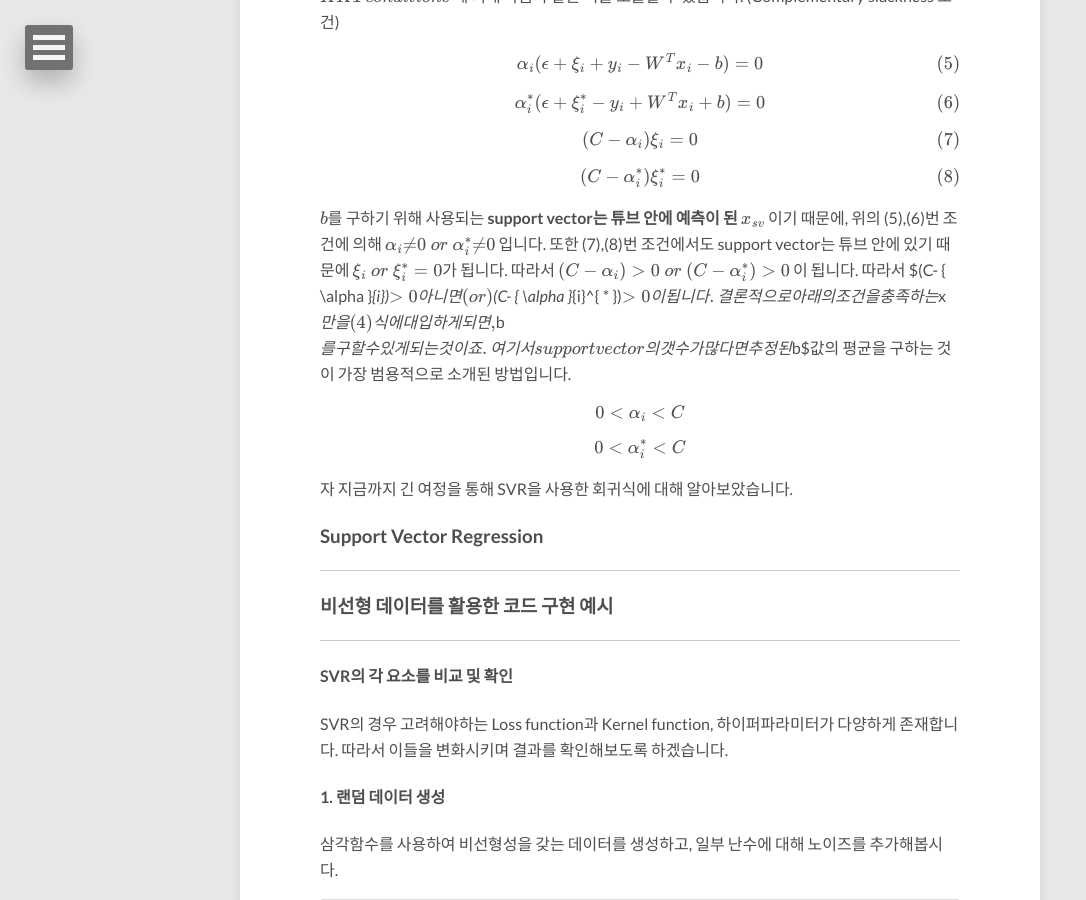
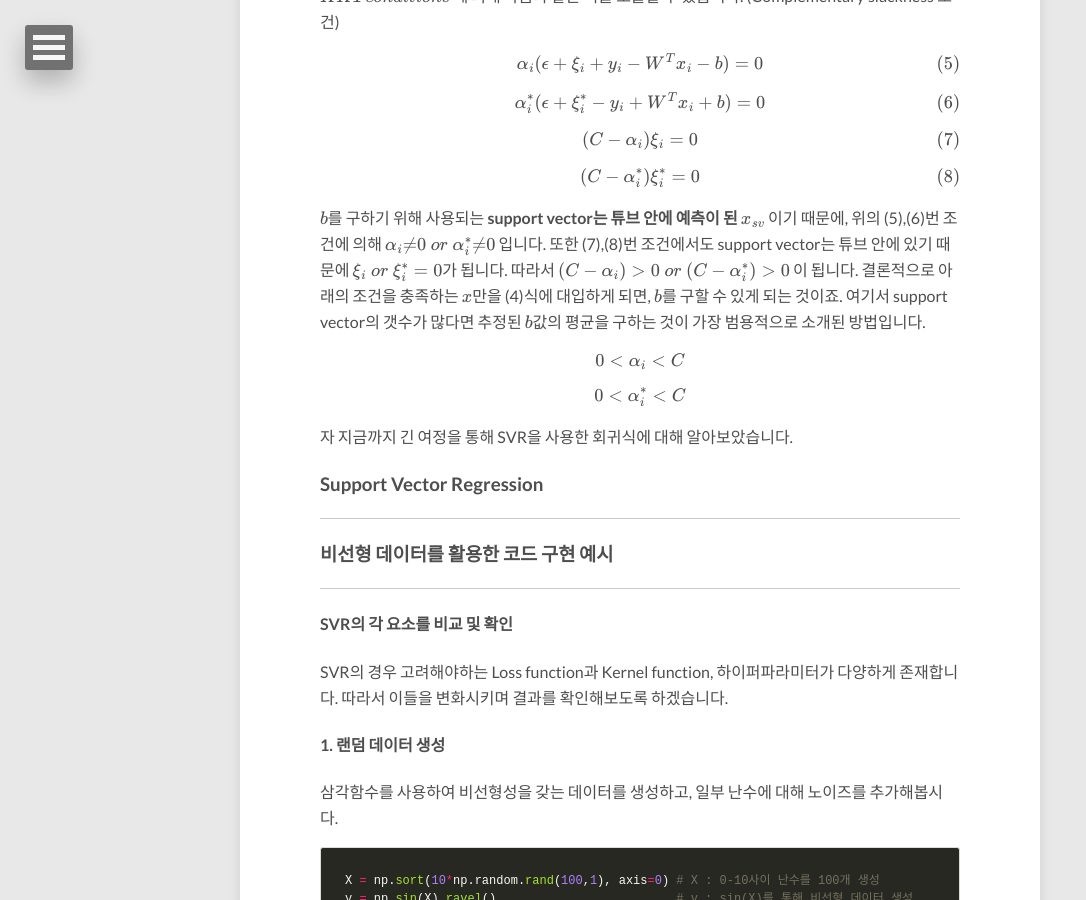
Before and after one commit to leejiyoon52/leejiyoon52.github.io, a Jekyll site: the page built from _posts/2018-11-17-Support-Vecter-Regression.md, in a window 1280 px wide and 900 px high, scrolled down 4562 px. Shown: the whole window, without its empty margins (0-1086 px from the left). Built offline with Jekyll 4.4.1, drawn with Linux system fonts in a browser that asks for light colours; nearby versions of some CDN libraries; formulas are drawn with MathJax 3; comment, search, counter and statistics services are not loaded.

Commit message:
Update 2018-11-17-Support-Vecter-Regression.md

```diff
--- a/_posts/2018-11-17-Support-Vecter-Regression.md
+++ b/_posts/2018-11-17-Support-Vecter-Regression.md
@@ -181,7 +181,7 @@
 $$
 
 
-$b$를 구하기 위해 사용되는 **support vector는 튜브 안에 예측이 된 $x_{sv}$** 이기 때문에, 위의 (5),(6)번 조건에 의해 $${ \alpha }_{i} { \neq } 0  \ or \  { \alpha }_{i}^{* }{ \neq } 0$$ 입니다. 또한 (7),(8)번 조건에서도 support vector는 튜브 안에 있기 때문에 $${\xi}_{i } \ or \ {\xi}_{i }^{* } = 0 $$가 됩니다. 따라서 $$ (C- { \alpha }_{i}) >0 \ or \ (C- { \alpha }_{i}^{ * }) >0$$ 이 됩니다. 따라서 $(C- { \alpha }_{i})$ >0 아니면 (or) $(C- { \alpha }_{i}^{ * })$ >0 이 됩니다. 결론적으로 아래의 조건을 충족하는 $x$만을 (4)식에 대입하게 되면, $b$를 구할 수 있게 되는 것이죠. 여기서 support vector의 갯수가 많다면 추정된 $b$값의 평균을 구하는 것이 가장 범용적으로 소개된 방법입니다.
+$b$를 구하기 위해 사용되는 **support vector는 튜브 안에 예측이 된 $x_{sv}$** 이기 때문에, 위의 (5),(6)번 조건에 의해 $${ \alpha }_{i} { \neq } 0  \ or \  { \alpha }_{i}^{* }{ \neq } 0$$ 입니다. 또한 (7),(8)번 조건에서도 support vector는 튜브 안에 있기 때문에 $${\xi}_{i } \ or \ {\xi}_{i }^{* } = 0 $$가 됩니다. 따라서 $$ (C- { \alpha }_{i}) >0 \ or \ (C- { \alpha }_{i}^{ * }) >0$$ 이 됩니다. 결론적으로 아래의 조건을 충족하는 $$x$$만을 (4)식에 대입하게 되면, $$b$$를 구할 수 있게 되는 것이죠. 여기서 support vector의 갯수가 많다면 추정된 $$b$$값의 평균을 구하는 것이 가장 범용적으로 소개된 방법입니다.
 
 $$
 0<{ \alpha }_{i} <C
```
